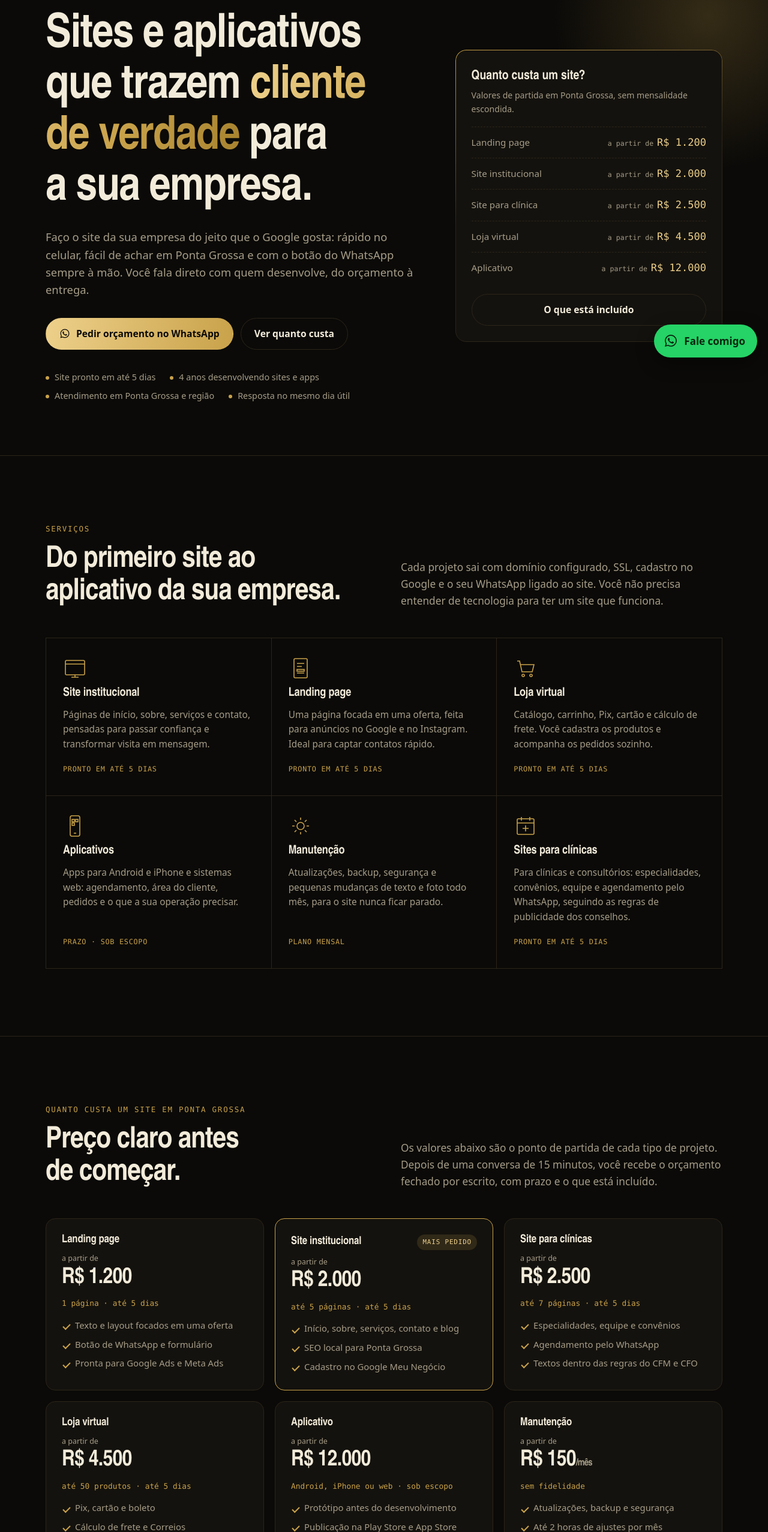
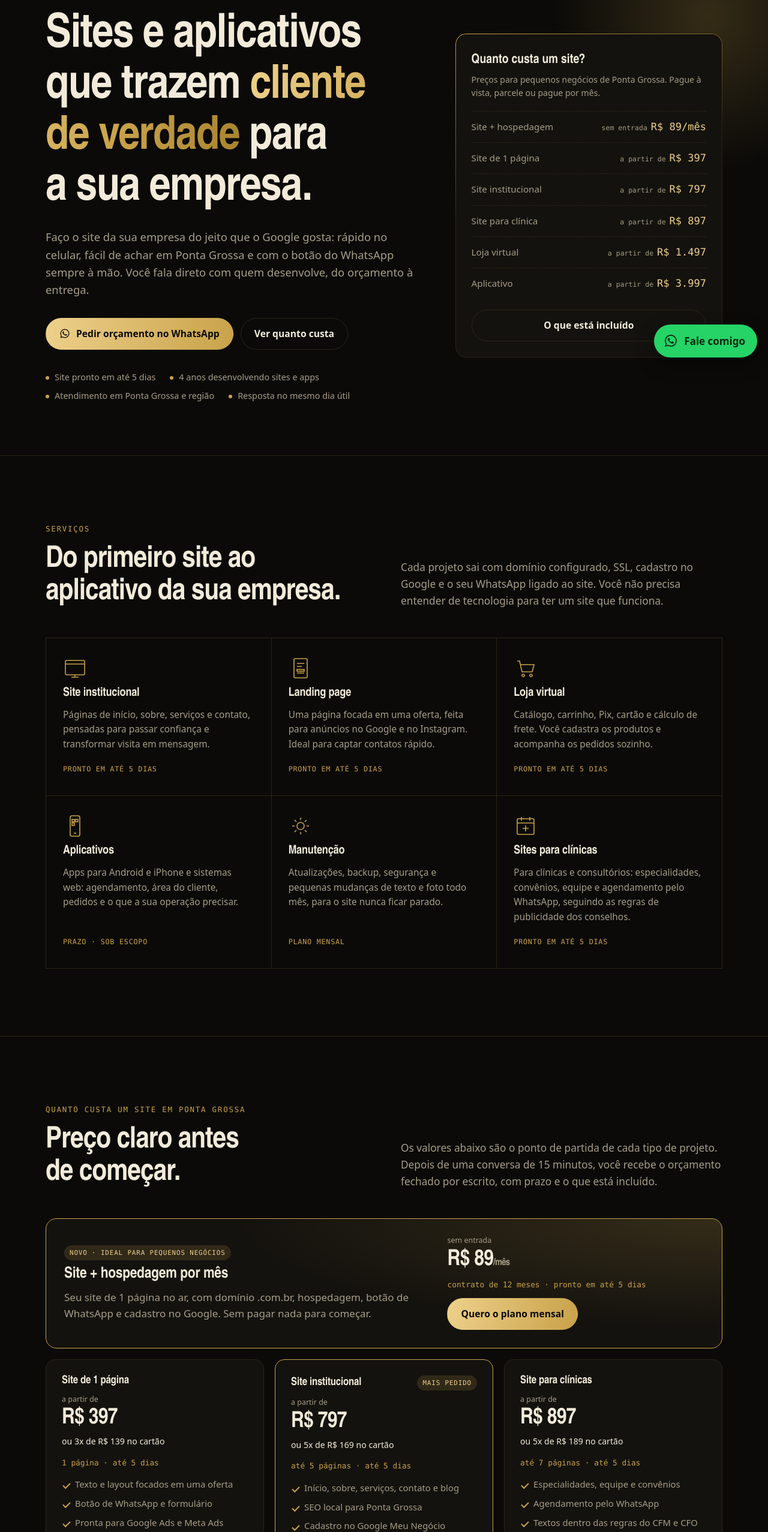
Before and after one commit to eduardofelipedasilvaquadros-ux/ef-criacoes-, a plain HTML site: page index.html in a window 1280 px wide. Shown: the part 186-2740 px from the top of the page at 60% size. Drawn offline with Linux system fonts and the light colour scheme.

Commit message:
Nova tabela de preços com foco em volume e plano mensal
Co-Authored-By: Claude Opus 5.5 <noreply@anthropic.com>
Claude-Session: https://claude.ai/code/session_01AKzmpRkiKRV5jJsrhRWquz

```diff
--- a/index.html
+++ b/index.html
@@ -176,6 +176,13 @@ footer .wrap{display:flex;flex-wrap:wrap;justify-content:space-between;gap:16px}
 .wa-fab:hover{transform:translateY(-2px)}
 .wa-fab svg{width:24px;height:24px}
 
+.price .parc{margin-top:-6px;font-size:.88rem;color:var(--cream)}
+.plano{display:grid;grid-template-columns:1.4fr 1fr;gap:20px 40px;align-items:center;margin-bottom:18px;padding:30px;border-radius:18px;border:1px solid var(--gold);background:radial-gradient(120% 140% at 100% 0%,color-mix(in srgb,var(--gold) 18%,transparent),transparent 60%),var(--panel)}
+.plano-txt{display:grid;gap:10px;justify-items:start;min-width:0}
+.plano-txt h3{font-size:1.6rem}
+.plano-txt p{color:var(--muted)}
+.plano-preco{display:grid;gap:12px;justify-items:start;min-width:0}
+@media (max-width:620px){.plano{grid-template-columns:1fr;padding:22px}}
 @media (max-width:960px){
   nav.menu{display:none}
   .hero-grid,.sec-head,.contact-grid,.faq,.factors{grid-template-columns:1fr}
@@ -227,12 +234,13 @@ footer .wrap{display:flex;flex-wrap:wrap;justify-content:space-between;gap:16px}
       </div>
       <aside class="quote-card" aria-label="Resumo de preços">
         <p class="q">Quanto custa um site?</p>
-        <p class="sub">Valores de partida em Ponta Grossa, sem mensalidade escondida.</p>
-        <div class="qrow"><span>Landing page</span><b><small>a partir de</small>R$ 1.200</b></div>
-        <div class="qrow"><span>Site institucional</span><b><small>a partir de</small>R$ 2.000</b></div>
-        <div class="qrow"><span>Site para clínica</span><b><small>a partir de</small>R$ 2.500</b></div>
-        <div class="qrow"><span>Loja virtual</span><b><small>a partir de</small>R$ 4.500</b></div>
-        <div class="qrow"><span>Aplicativo</span><b><small>a partir de</small>R$ 12.000</b></div>
+        <p class="sub">Preços para pequenos negócios de Ponta Grossa. Pague à vista, parcele ou pague por mês.</p>
+        <div class="qrow"><span>Site + hospedagem</span><b><small>sem entrada</small>R$ 89/mês</b></div>
+        <div class="qrow"><span>Site de 1 página</span><b><small>a partir de</small>R$ 397</b></div>
+        <div class="qrow"><span>Site institucional</span><b><small>a partir de</small>R$ 797</b></div>
+        <div class="qrow"><span>Site para clínica</span><b><small>a partir de</small>R$ 897</b></div>
+        <div class="qrow"><span>Loja virtual</span><b><small>a partir de</small>R$ 1.497</b></div>
+        <div class="qrow"><span>Aplicativo</span><b><small>a partir de</small>R$ 3.997</b></div>
         <a class="btn btn-ghost" href="#precos">O que está incluído</a>
       </aside>
     </div>
@@ -293,40 +301,58 @@ footer .wrap{display:flex;flex-wrap:wrap;justify-content:space-between;gap:16px}
         <h2>Preço claro antes de começar.</h2>
         <p class="lead">Os valores abaixo são o ponto de partida de cada tipo de projeto. Depois de uma conversa de 15 minutos, você recebe o orçamento fechado por escrito, com prazo e o que está incluído.</p>
       </div>
+      <div class="plano">
+        <div class="plano-txt">
+          <span class="badge">Novo · ideal para pequenos negócios</span>
+          <h3>Site + hospedagem por mês</h3>
+          <p>Seu site de 1 página no ar, com domínio .com.br, hospedagem, botão de WhatsApp e cadastro no Google. Sem pagar nada para começar.</p>
+        </div>
+        <div class="plano-preco">
+          <p class="amount"><small>sem entrada</small>R$ 89<em>/mês</em></p>
+          <p class="meta">contrato de 12 meses · pronto em até 5 dias</p>
+          <a class="btn btn-gold wa-link" href="https://wa.me/5542991339702" target="_blank" rel="noopener">Quero o plano mensal</a>
+        </div>
+      </div>
       <div class="price-grid">
         <div class="price">
-          <div class="kind"><h3>Landing page</h3></div>
-          <p class="amount"><small>a partir de</small>R$ 1.200</p>
+          <div class="kind"><h3>Site de 1 página</h3></div>
+          <p class="amount"><small>a partir de</small>R$ 397</p>
+          <p class="parc">ou 3x de R$ 139 no cartão</p>
           <p class="meta">1 página · até 5 dias</p>
           <ul><li>Texto e layout focados em uma oferta</li><li>Botão de WhatsApp e formulário</li><li>Pronta para Google Ads e Meta Ads</li></ul>
         </div>
         <div class="price feat">
           <div class="kind"><h3>Site institucional</h3><span class="badge">Mais pedido</span></div>
-          <p class="amount"><small>a partir de</small>R$ 2.000</p>
+          <p class="amount"><small>a partir de</small>R$ 797</p>
+          <p class="parc">ou 5x de R$ 169 no cartão</p>
           <p class="meta">até 5 páginas · até 5 dias</p>
           <ul><li>Início, sobre, serviços, contato e blog</li><li>SEO local para Ponta Grossa</li><li>Cadastro no Google Meu Negócio</li></ul>
         </div>
         <div class="price">
           <div class="kind"><h3>Site para clínicas</h3></div>
-          <p class="amount"><small>a partir de</small>R$ 2.500</p>
+          <p class="amount"><small>a partir de</small>R$ 897</p>
+          <p class="parc">ou 5x de R$ 189 no cartão</p>
           <p class="meta">até 7 páginas · até 5 dias</p>
           <ul><li>Especialidades, equipe e convênios</li><li>Agendamento pelo WhatsApp</li><li>Textos dentro das regras do CFM e CFO</li></ul>
         </div>
         <div class="price">
           <div class="kind"><h3>Loja virtual</h3></div>
-          <p class="amount"><small>a partir de</small>R$ 4.500</p>
+          <p class="amount"><small>a partir de</small>R$ 1.497</p>
+          <p class="parc">ou 10x de R$ 159 no cartão</p>
           <p class="meta">até 50 produtos · até 5 dias</p>
           <ul><li>Pix, cartão e boleto</li><li>Cálculo de frete e Correios</li><li>Painel para você gerenciar pedidos</li></ul>
         </div>
         <div class="price">
           <div class="kind"><h3>Aplicativo</h3></div>
-          <p class="amount"><small>a partir de</small>R$ 12.000</p>
+          <p class="amount"><small>a partir de</small>R$ 3.997</p>
+          <p class="parc">pagamento por etapa</p>
           <p class="meta">Android, iPhone ou web · sob escopo</p>
           <ul><li>Protótipo antes do desenvolvimento</li><li>Publicação na Play Store e App Store</li><li>Entregas em etapas</li></ul>
         </div>
         <div class="price">
           <div class="kind"><h3>Manutenção</h3></div>
-          <p class="amount"><small>a partir de</small>R$ 150<em>/mês</em></p>
+          <p class="amount"><small>a partir de</small>R$ 69<em>/mês</em></p>
+          <p class="parc">cancele quando quiser</p>
           <p class="meta">sem fidelidade</p>
           <ul><li>Atualizações, backup e segurança</li><li>Até 2 horas de ajustes por mês</li><li>Relatório mensal de visitas</li></ul>
         </div>
@@ -334,7 +360,7 @@ footer .wrap{display:flex;flex-wrap:wrap;justify-content:space-between;gap:16px}
       <div class="factors">
         <div>
           <h3>O que muda o preço</h3>
-          <p>Domínio (.com.br custa R$ 40 por ano no Registro.br) e hospedagem são pagos à parte, no seu nome. Eu configuro tudo para você.</p>
+          <p>No plano mensal, domínio e hospedagem já estão inclusos. Nos outros planos, o domínio (.com.br custa R$ 40 por ano no Registro.br) e a hospedagem ficam no seu nome, e eu configuro tudo para você.</p>
         </div>
         <ul>
           <li>Quantidade de páginas</li><li>Textos prontos ou escritos por mim</li>
@@ -350,7 +376,7 @@ footer .wrap{display:flex;flex-wrap:wrap;justify-content:space-between;gap:16px}
       <div class="sec-head">
         <p class="eyebrow">Como funciona</p>
         <h2>Quatro etapas, do primeiro contato ao site no ar.</h2>
-        <p class="lead">Você acompanha cada etapa e aprova antes de seguirmos. O pagamento é dividido: 50% para começar e 50% na entrega.</p>
+        <p class="lead">Você acompanha cada etapa e aprova antes de seguirmos. Você paga à vista no Pix, parcela no cartão ou escolhe o plano mensal sem entrada.</p>
       </div>
       <div class="steps">
         <div class="step"><p class="n">01</p><h3>Conversa</h3><p>Entendo o seu negócio, os seus clientes e o que o site precisa resolver. Pode ser pelo WhatsApp ou numa chamada.</p><span class="d">1 dia</span></div>
@@ -414,12 +440,12 @@ footer .wrap{display:flex;flex-wrap:wrap;justify-content:space-between;gap:16px}
         <h2 style="margin-top:14px">Perguntas que todo cliente faz.</h2>
       </div>
       <div>
-        <details open><summary>Quanto custa um site em Ponta Grossa?</summary><p>Uma landing page começa em R$ 1.200 e um site institucional em R$ 2.000. Loja virtual parte de R$ 4.500 e aplicativos de R$ 12.000. O valor final depende do número de páginas, dos textos e das integrações, e você recebe tudo por escrito antes de começar.</p></details>
+        <details open><summary>Quanto custa um site em Ponta Grossa?</summary><p>O site de 1 página sai por R$ 397 à vista ou R$ 89 por mês com hospedagem inclusa, sem entrada. O site institucional começa em R$ 797, a loja virtual em R$ 1.497 e aplicativos em R$ 3.997. Tudo pode ser parcelado no cartão.</p></details>
         <details><summary>Em quanto tempo o site fica pronto?</summary><p>Entregamos o seu site pronto em até 5 dias, contando a partir do recebimento dos textos e fotos. Aplicativos têm prazo definido conforme o escopo.</p></details>
-        <details><summary>Tem mensalidade?</summary><p>Não é obrigatório. Você paga o projeto e o site é seu. Domínio e hospedagem ficam no seu nome e custam a partir de R$ 40 por ano e R$ 20 por mês. O plano de manutenção é opcional.</p></details>
+        <details><summary>Tem mensalidade?</summary><p>Só se você quiser. Você pode pagar o site uma vez e ele é seu, ou escolher o plano de R$ 89 por mês, que já inclui domínio, hospedagem e pequenos ajustes. A manutenção avulsa custa R$ 69 por mês e é opcional.</p></details>
         <details><summary>O site vai aparecer no Google?</summary><p>Sim. Todo site sai com SEO técnico, cadastro no Google Search Console e no Perfil da Empresa no Google, para você aparecer quando alguém pesquisar pelo seu serviço em Ponta Grossa.</p></details>
         <details><summary>Eu consigo mudar textos e fotos depois?</summary><p>Consegue. Entrego um painel simples e ensino você a usar. Se preferir não mexer, o plano de manutenção cobre as mudanças do mês.</p></details>
-        <details><summary>Como é o pagamento?</summary><p>50% na aprovação da proposta e 50% na entrega, por Pix ou cartão (com parcelamento). Para aplicativos, o pagamento é dividido por etapa.</p></details>
+        <details><summary>Como é o pagamento?</summary><p>À vista no Pix, parcelado no cartão ou pelo plano mensal sem entrada. Para aplicativos, o pagamento é dividido por etapa.</p></details>
         <details><summary>Atende fora de Ponta Grossa?</summary><p>Sim. Atendo presencialmente Ponta Grossa, Castro, Carambeí, Palmeira e Telêmaco Borba, e online qualquer cidade do Brasil.</p></details>
       </div>
     </div>
@@ -451,16 +477,16 @@ footer .wrap{display:flex;flex-wrap:wrap;justify-content:space-between;gap:16px}
   "name":"EF Criações",
   "description":"Criação de sites, landing pages, lojas virtuais e aplicativos em Ponta Grossa - PR.",
   "telephone":"+55-42-99133-9702",
-  "priceRange":"R$ 1.200 - R$ 12.000+",
+  "priceRange":"R$ 89/mês - R$ 3.997",
   "address":{"@type":"PostalAddress","addressLocality":"Ponta Grossa","addressRegion":"PR","addressCountry":"BR"},
   "areaServed":["Ponta Grossa","Castro","Carambeí","Palmeira","Telêmaco Borba"],
   "openingHours":"Mo-Fr 09:00-18:00",
   "makesOffer":[
-    {"@type":"Offer","itemOffered":{"@type":"Service","name":"Landing page"},"priceSpecification":{"@type":"PriceSpecification","minPrice":1200,"priceCurrency":"BRL"}},
-    {"@type":"Offer","itemOffered":{"@type":"Service","name":"Site institucional"},"priceSpecification":{"@type":"PriceSpecification","minPrice":2000,"priceCurrency":"BRL"}},
-    {"@type":"Offer","itemOffered":{"@type":"Service","name":"Site para clínicas"},"priceSpecification":{"@type":"PriceSpecification","minPrice":2500,"priceCurrency":"BRL"}},
-    {"@type":"Offer","itemOffered":{"@type":"Service","name":"Loja virtual"},"priceSpecification":{"@type":"PriceSpecification","minPrice":4500,"priceCurrency":"BRL"}},
-    {"@type":"Offer","itemOffered":{"@type":"Service","name":"Aplicativo"},"priceSpecification":{"@type":"PriceSpecification","minPrice":12000,"priceCurrency":"BRL"}}
+    {"@type":"Offer","itemOffered":{"@type":"Service","name":"Site de 1 página"},"priceSpecification":{"@type":"PriceSpecification","minPrice":397,"priceCurrency":"BRL"}},
+    {"@type":"Offer","itemOffered":{"@type":"Service","name":"Site institucional"},"priceSpecification":{"@type":"PriceSpecification","minPrice":797,"priceCurrency":"BRL"}},
+    {"@type":"Offer","itemOffered":{"@type":"Service","name":"Site para clínicas"},"priceSpecification":{"@type":"PriceSpecification","minPrice":897,"priceCurrency":"BRL"}},
+    {"@type":"Offer","itemOffered":{"@type":"Service","name":"Loja virtual"},"priceSpecification":{"@type":"PriceSpecification","minPrice":1497,"priceCurrency":"BRL"}},
+    {"@type":"Offer","itemOffered":{"@type":"Service","name":"Aplicativo"},"priceSpecification":{"@type":"PriceSpecification","minPrice":3997,"priceCurrency":"BRL"}}
   ]
 }
 </script>
```
